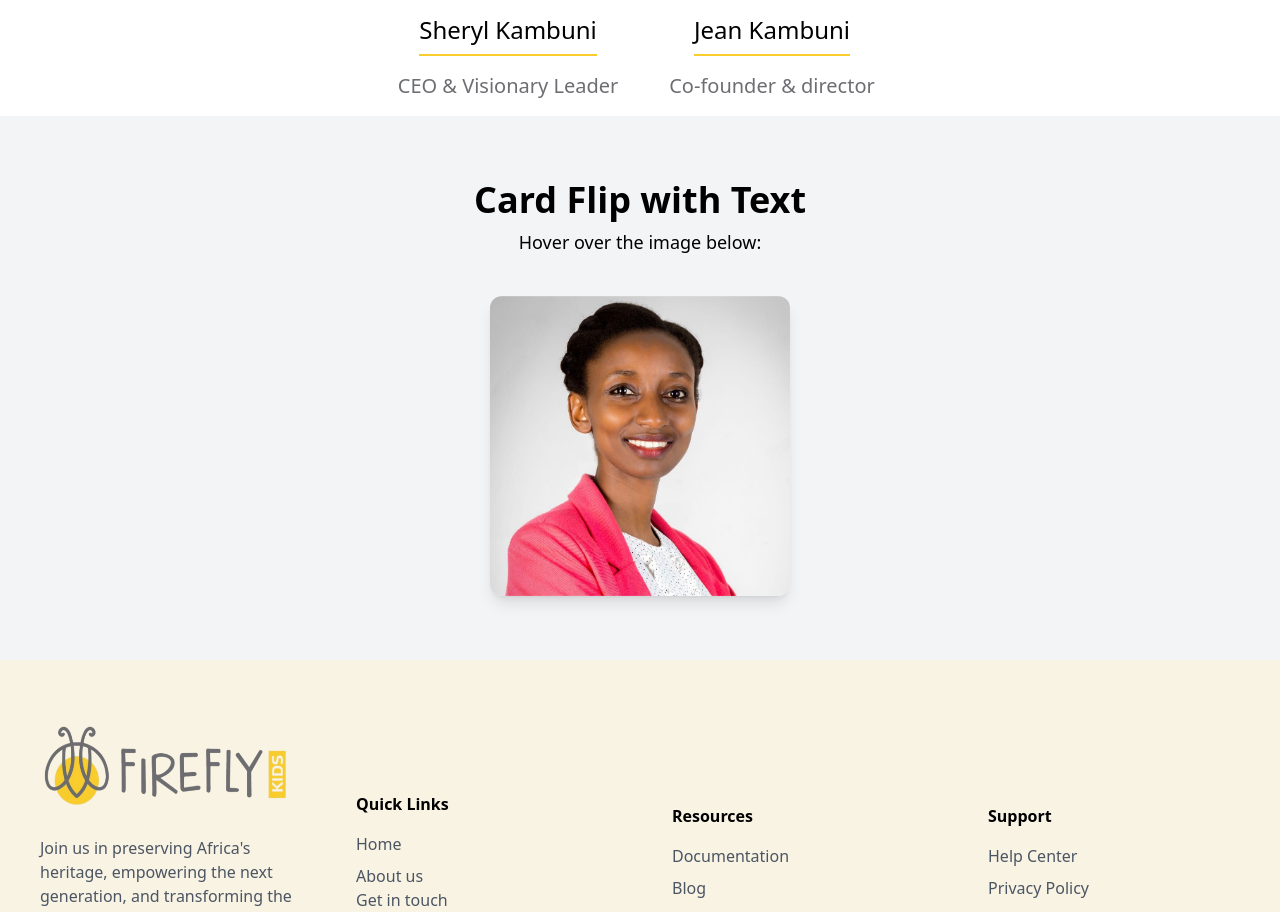
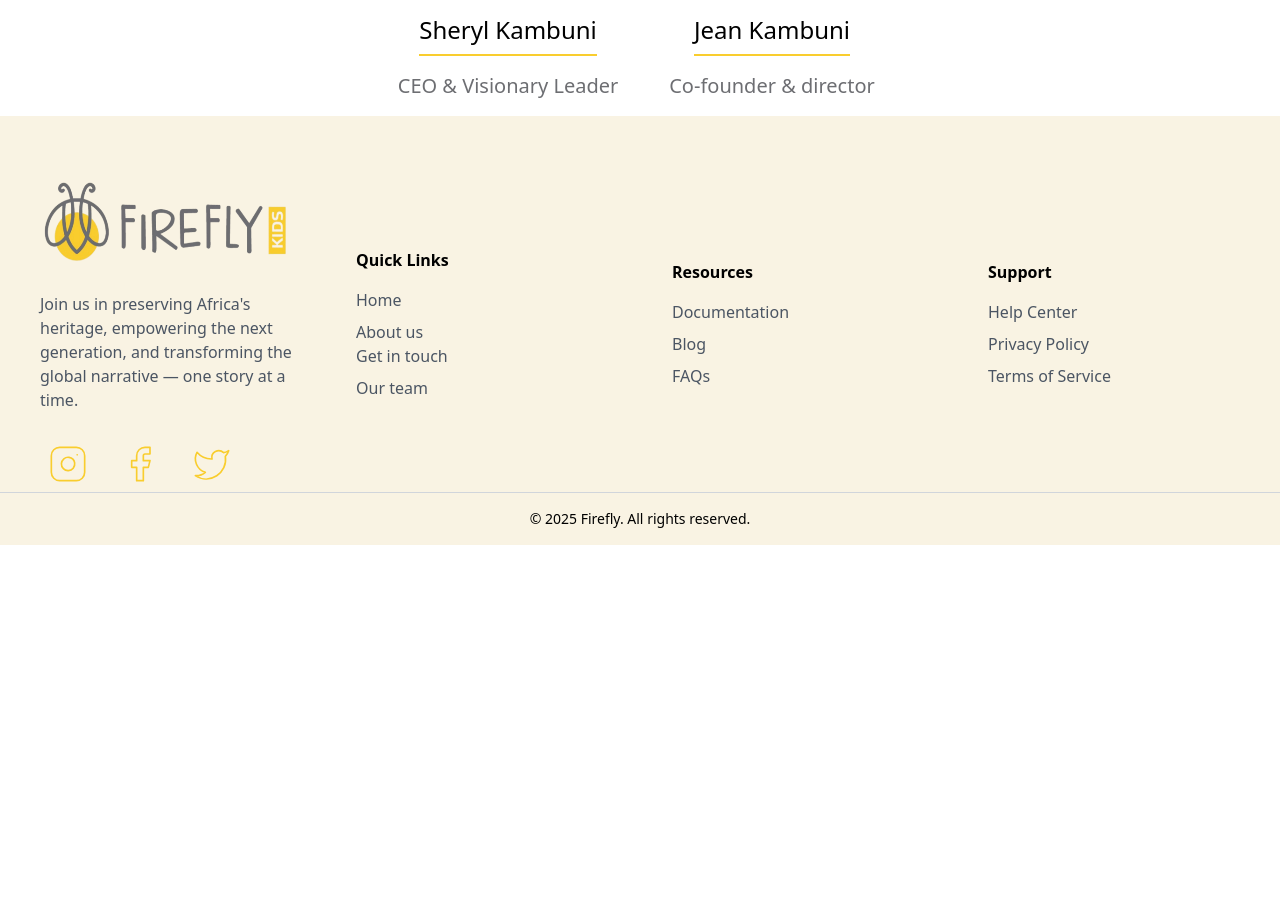
Before and after one commit to Griffin-Ndede/Firefly_frontend, a React (Vite) app: page / in a window 1280 px wide. Shown: the part 3476-4388 px from the top of the page. After the commit the page ends 4021 px from the top, so only its background shows below. Built offline with nearby package versions, Linux system fonts and the light colour scheme; a web font is replaced by a local one.

Commit message:
Refactor: changes the content on the home page

```diff
--- a/src/Pages/Home.jsx
+++ b/src/Pages/Home.jsx
@@ -1,5 +1,4 @@
 import Tilt from 'react-parallax-tilt';
-import { useState } from 'react';
 // import { motion } from "motion/react"
 import { Link } from 'react-router';
 import Navbar from '../Components/Navbar'
@@ -8,7 +7,6 @@ import { CircleCheckBig, Grip, ScrollText, SquareStack, Palette, Blend, Ratio, L
 
 function Home() {
 
-    const [flipped, setIsFlipped] = useState(false)
 
     const cardData = [
         {
@@ -212,41 +210,7 @@ function Home() {
                 </div>
             </section>
 
-                <section className="flex flex-col items-center justify-center py-16 bg-gray-100">
-      <h1 className="text-4xl font-bold mb-2">Card Flip with Text</h1>
-      <h3 className="text-lg font-light mb-10">Hover over the image below:</h3>
 
-      <div className="group w-[300px] h-[300px] [perspective:1000px]">
-        <div className="relative w-full h-full text-center transition-transform duration-700 [transform-style:preserve-3d] group-hover:[transform:rotateY(180deg)] shadow-lg rounded-xl overflow-hidden">
-          {/* Front */}
-          <div className="absolute w-full h-full [backface-visibility:hidden]">
-            <img
-              src="/images/Jean.jpeg"
-              alt="Team member"
-              className="w-full h-full object-cover"
-            />
-          </div>
-
-          {/* Back */}
-          <div className="absolute w-full h-full bg-blue-700 text-white flex flex-col items-center justify-center gap-3 [transform:rotateY(180deg)] [backface-visibility:hidden]">
-            <h1 className="text-2xl font-bold">John Doe</h1>
-            <p className="text-sm">Architect &amp; Engineer</p>
-            <p className="text-sm">We love that guy</p>
-
-            {/* LinkedIn Button */}
-            <a
-              href="https://www.linkedin.com/in/your-linkedin-profile"
-              target="_blank"
-              rel="noopener noreferrer"
-              className="flex items-center gap-2 bg-white text-blue-600 px-4 py-2 rounded-full shadow hover:bg-gray-200 transition"
-            >
-              <Linkedin size={18} />
-              LinkedIn
-            </a>
-          </div>
-        </div>
-      </div>
-    </section>
             <Footer />
         </>
 
```
